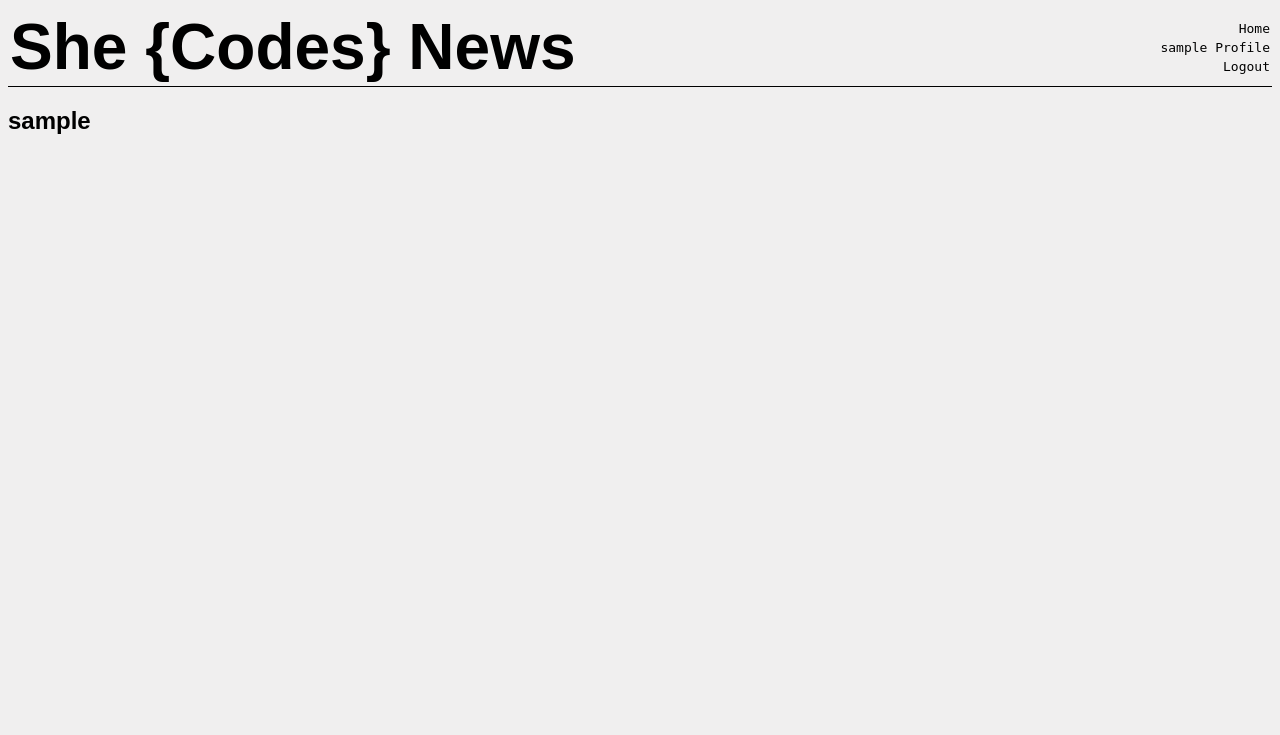
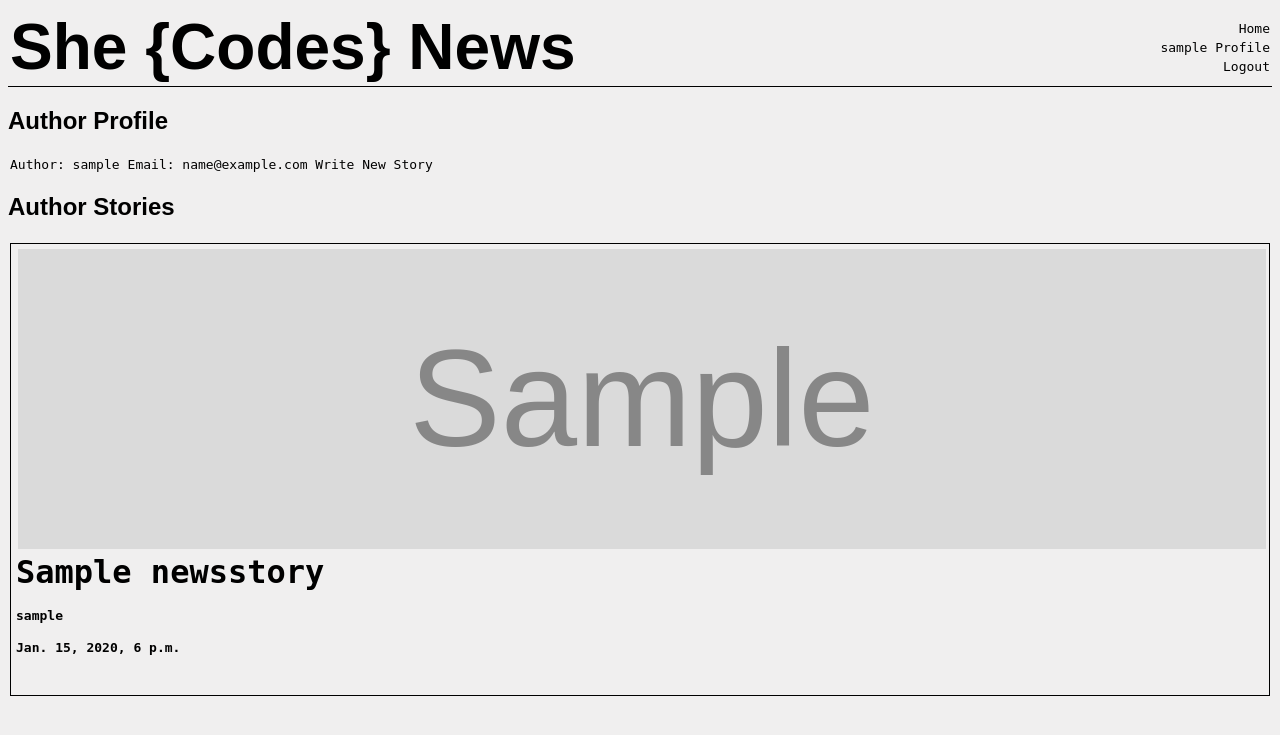
Before and after one commit to supremeoverlord-ofdoom/she-codes-django-news-project-supremeoverlord-ofdoom, a Django app: page /users/1 in a window 1280 px wide. Shown: the top 735 px of the page. Run offline with Django 4.2, Linux system fonts and the light colour scheme; a user stored in the database is signed in; tables that the repository leaves empty hold one stand-in row (values such as "Sample post"); grey boxes marked "Sample" are stand-in pictures; parts of the project's set-up code (start-up, migrations or seed data) failed here and were passed over; some web fonts are replaced.

Commit message:
added users news stories to profile
added view to users that brings in newstories and filters for that author

```diff
--- a/she_codes_news/users/templates/registration/viewAccount.html
+++ b/she_codes_news/users/templates/registration/viewAccount.html
@@ -1,7 +1,31 @@
 {% extends 'base.html' %}
+{% load static %}
+
+{% block stylesheets %}
+<link rel="stylesheet" type="text/css" href="{% static 'news/styles.css' %}"/>
+{% endblock %}
 
 {% block content %}
 
-<h2>{{ customuser.username }}</h2>
+<h2> Author Profile </h2>
+
+<a> Author: {{ customuser.username }}</a>
+<a> Email: {{ customuser.email }}</a>
+
+{% if request.user.is_authenticated %}
+  <a href="{% url 'news:newStory' %}">Write New Story</a>
+{% endif %}
+
+<h2> Author Stories </h2>
+
+<div id="all-stories">
+    {% if user_stories %}
+      {% for story in user_stories %}
+        {% include "news/storyCard.html" with story=story %}
+      {% endfor %}
+    {% else %}
+      <p>No stories are available.</p>
+    {% endif %}
+  </div>
 
 {% endblock %}
--- a/she_codes_news/users/views.py
+++ b/she_codes_news/users/views.py
@@ -3,6 +3,7 @@ from django.views.generic.edit import CreateView
 from django.views import generic
 from .models import CustomUser
 from .forms import CustomUserCreationForm
+from news.models import NewsStory
 
 class CreateAccountView(CreateView):
     form_class = CustomUserCreationForm
@@ -12,3 +13,8 @@ class CreateAccountView(CreateView):
 class UserProfileView(generic.DetailView):
     model = CustomUser
     template_name = 'registration/viewAccount.html'
+
+    def get_context_data(self, **kwargs):
+        context = super().get_context_data(**kwargs)
+        context['user_stories'] = NewsStory.objects.filter(author=self.kwargs['pk'])
+        return context
```
Also changed, not shown: she_codes_news/news/views.py (line endings or trailing spaces).
